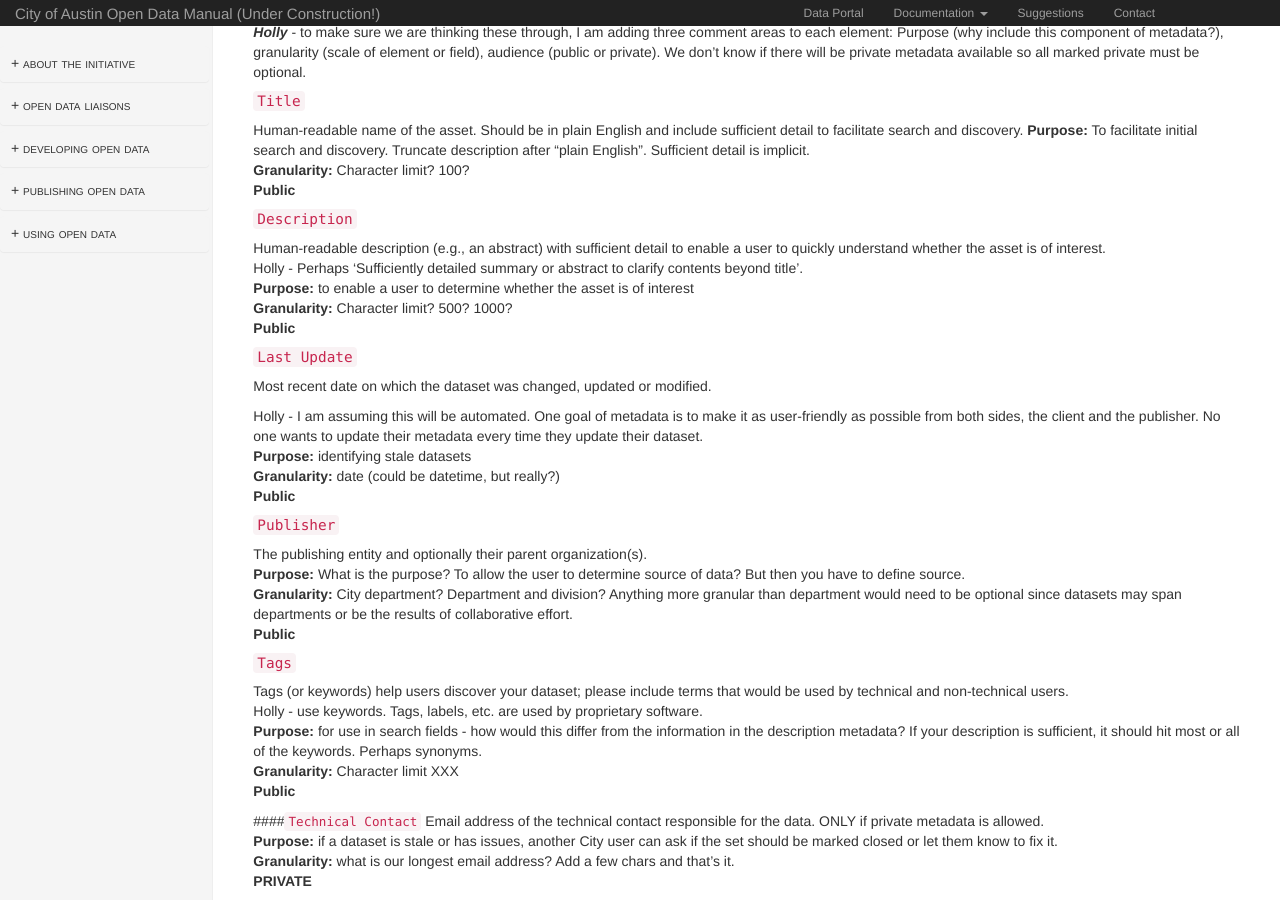
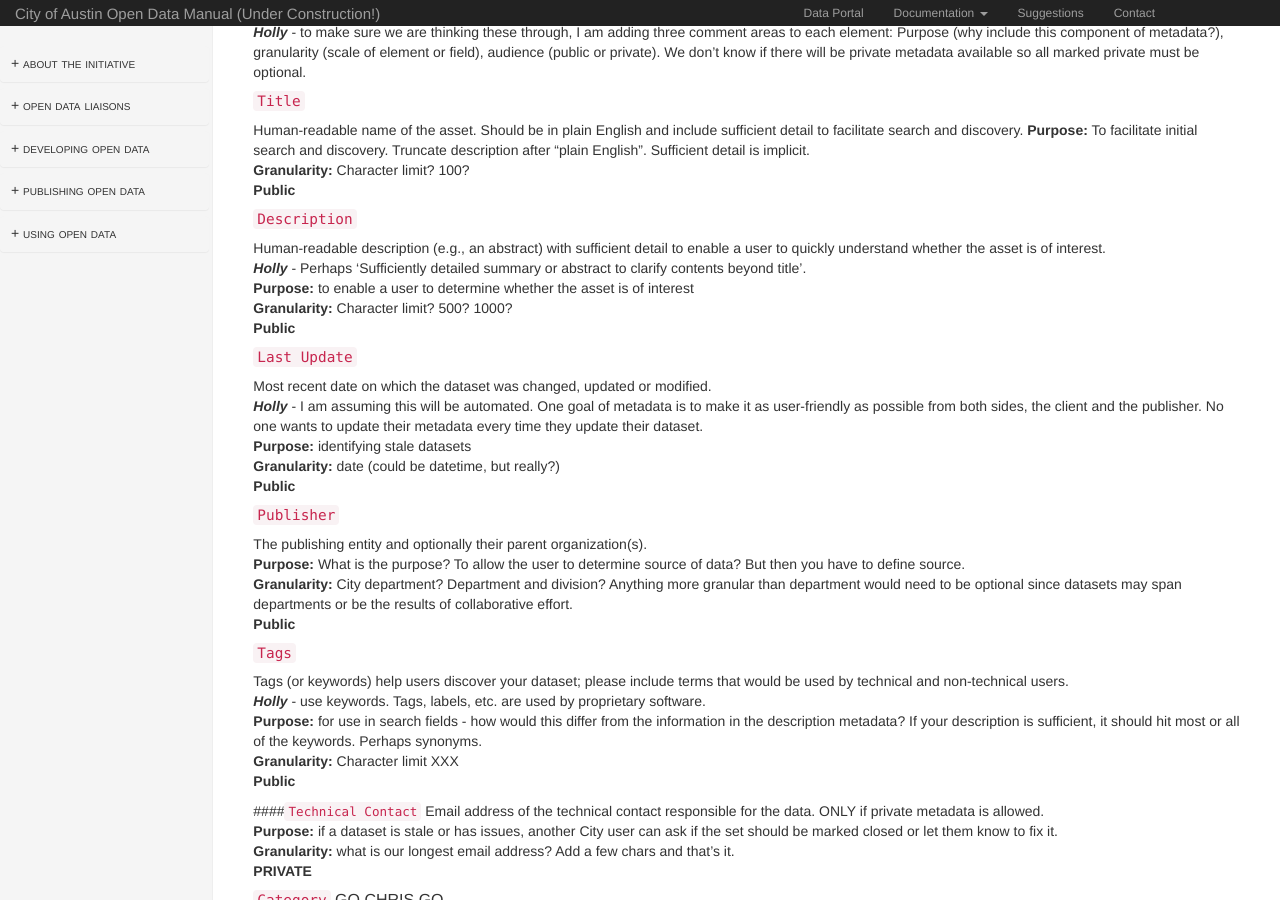
Before and after one commit to cityofaustin/open-data-manual, a Jekyll site: the page built from metadata.md, in a window 1280 px wide and 900 px high, scrolled down 953 px. Built offline with Jekyll 4.4.1, drawn with Linux system fonts in a browser that asks for light colours; nearby versions of some CDN libraries.

```diff
--- a/metadata.md
+++ b/metadata.md
@@ -56,15 +56,14 @@ Human-readable name of the asset. Should be in plain English and include suffici
 
 #### `Description`
 Human-readable description (e.g., an abstract) with sufficient detail to enable a user to quickly understand whether the asset is of interest.
-Holly - Perhaps 'Sufficiently detailed summary or abstract to clarify contents beyond title'.
+***Holly*** - Perhaps 'Sufficiently detailed summary or abstract to clarify contents beyond title'.
 **Purpose:**  to enable a user to determine whether the asset is of interest
 **Granularity:** Character limit?  500?  1000?
 **Public**
 
 #### `Last Update`
 Most recent date on which the dataset was changed, updated or modified.
-
-Holly - I am assuming this will be automated.  One goal of metadata is to make it as user-friendly as possible from both sides, the client and the publisher.  No one wants to update their metadata every time they update their dataset.
+***Holly*** - I am assuming this will be automated.  One goal of metadata is to make it as user-friendly as possible from both sides, the client and the publisher.  No one wants to update their metadata every time they update their dataset.
 **Purpose:**  identifying stale datasets
 **Granularity:**  date (could be datetime, but really?)
 **Public**
@@ -77,7 +76,7 @@ The publishing entity and optionally their parent organization(s).
 
 #### `Tags`
 Tags (or keywords) help users discover your dataset; please include terms that would be used by technical and non-technical users.
-Holly - use keywords.  Tags, labels, etc. are used by proprietary software.
+***Holly*** - use keywords.  Tags, labels, etc. are used by proprietary software.
 **Purpose:** for use in search fields - how would this differ from the information in the description metadata?  If your description is sufficient, it should hit most or all of the keywords.  Perhaps synonyms.
 **Granularity:** Character limit XXX
 **Public**
```
